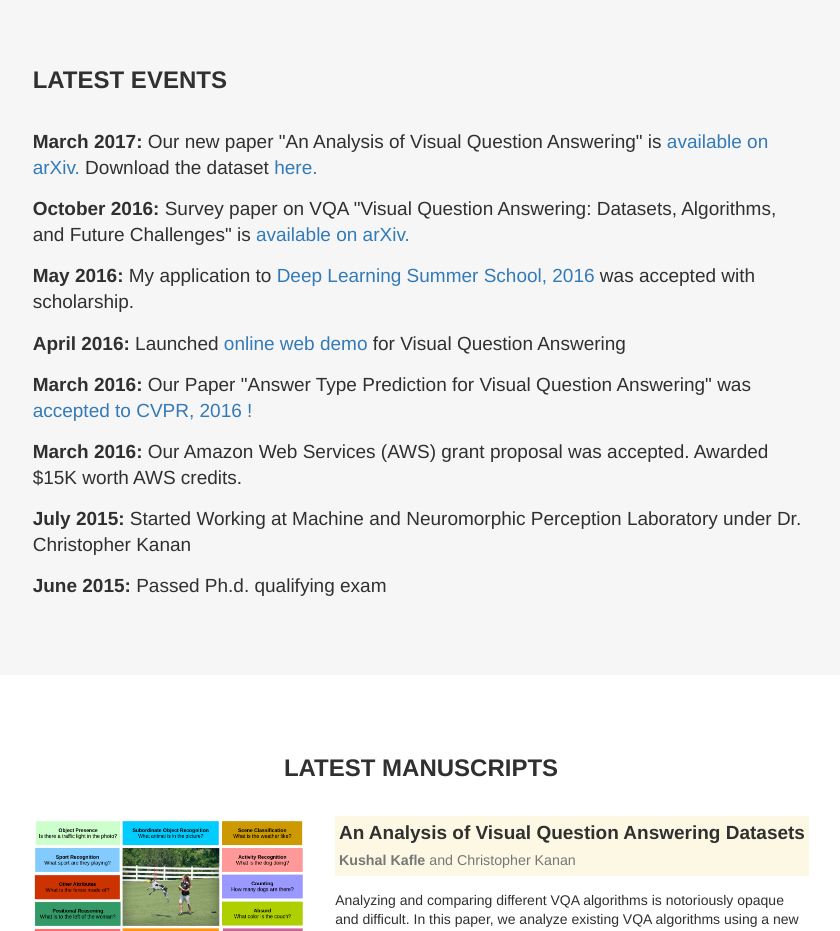
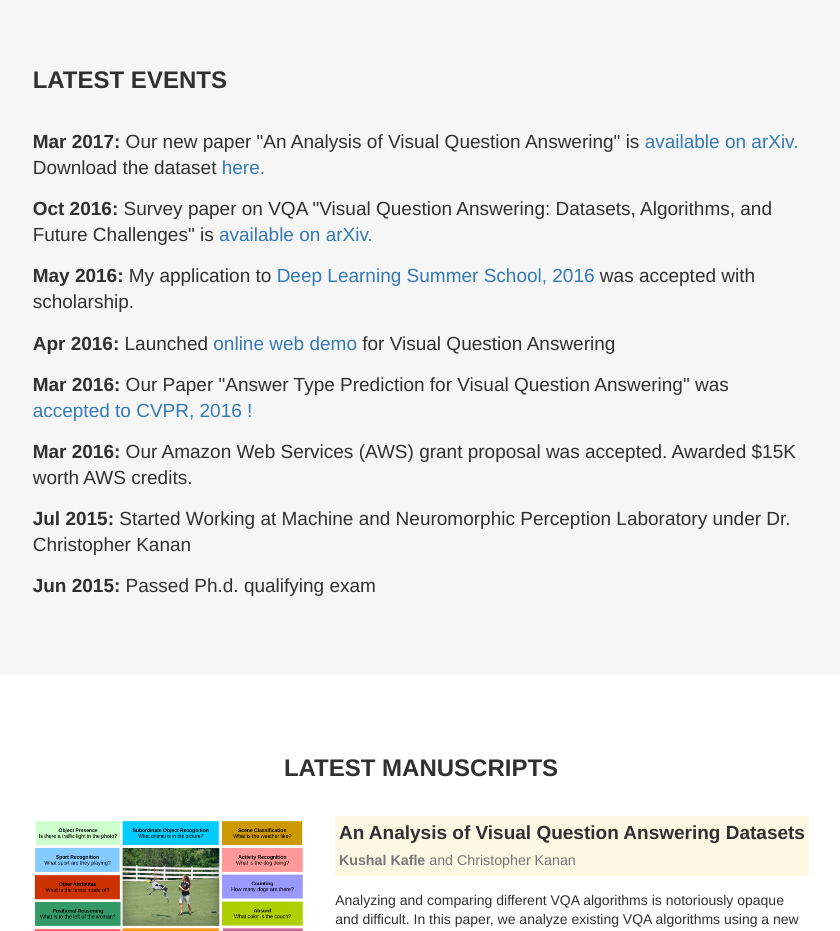
Before and after one commit to kushalkafle/kushalkafle.github.io, a plain HTML site: page index.html in a window 1280 px wide. Shown: the part 860-1791 px from the top of the page, without its empty margins (219-1059 px from the left). Drawn offline with nearby package versions, Linux system fonts and the light colour scheme.

Commit message:
three letter acronyms for month

```diff
--- a/index.html
+++ b/index.html
@@ -271,14 +271,14 @@
     <div class="col-sm-8 col-sm-offset-2">
 
         <h2>Latest Events</h2><br>
-    <h4><strong>March 2017:</strong> Our new paper "An Analysis of Visual Question Answering" is <a href="https://arxiv.org/abs/1703.09684" target="_blank">available on arXiv.</a> Download the dataset <a href=" https://drive.google.com/file/d/0Bxky2G3DfeTMWXREV20xZE93Rnc/view?usp=sharing" target="_blank"> here.</a></h4>
-    <h4><strong>October 2016:</strong> Survey paper on VQA "Visual Question Answering: Datasets, Algorithms, and Future Challenges" is <a href="https://arxiv.org/abs/1610.01465">available on arXiv.</a></h4>
+    <h4><strong>Mar 2017:</strong> Our new paper "An Analysis of Visual Question Answering" is <a href="https://arxiv.org/abs/1703.09684" target="_blank">available on arXiv.</a> Download the dataset <a href=" https://drive.google.com/file/d/0Bxky2G3DfeTMWXREV20xZE93Rnc/view?usp=sharing" target="_blank"> here.</a></h4>
+    <h4><strong>Oct 2016:</strong> Survey paper on VQA "Visual Question Answering: Datasets, Algorithms, and Future Challenges" is <a href="https://arxiv.org/abs/1610.01465">available on arXiv.</a></h4>
     <h4><strong>May 2016:</strong> My application to <a href = "https://sites.google.com/site/deeplearningsummerschool2016/" target="_blank"> Deep Learning Summer School, 2016 </a>was accepted with scholarship.</h4>
-    <h4><strong>April 2016:</strong> Launched <a href="http://askimage.org" target="_blank">online web demo</a> for Visual Question Answering </h4>
-    <h4><strong>March 2016:</strong> Our Paper "Answer Type Prediction for Visual Question Answering" was <a href="http://www.cv-foundation.org/openaccess/content_cvpr_2016/html/Kafle_Answer-Type_Prediction_for_CVPR_2016_paper.html" target="_blank">accepted to CVPR, 2016 !</a> </h4>
-    <h4><strong>March 2016:</strong> Our Amazon Web Services (AWS) grant proposal was accepted. Awarded $15K worth AWS credits.</h4>
-      <h4><strong>July 2015:</strong> Started Working at Machine and Neuromorphic Perception Laboratory under Dr. Christopher Kanan </h4>
-    <h4><strong>June 2015:</strong> Passed Ph.d. qualifying exam</h4>
+    <h4><strong>Apr 2016:</strong> Launched <a href="http://askimage.org" target="_blank">online web demo</a> for Visual Question Answering </h4>
+    <h4><strong>Mar 2016:</strong> Our Paper "Answer Type Prediction for Visual Question Answering" was <a href="http://www.cv-foundation.org/openaccess/content_cvpr_2016/html/Kafle_Answer-Type_Prediction_for_CVPR_2016_paper.html" target="_blank">accepted to CVPR, 2016 !</a> </h4>
+    <h4><strong>Mar 2016:</strong> Our Amazon Web Services (AWS) grant proposal was accepted. Awarded $15K worth AWS credits.</h4>
+      <h4><strong>Jul 2015:</strong> Started Working at Machine and Neuromorphic Perception Laboratory under Dr. Christopher Kanan </h4>
+    <h4><strong>Jun 2015:</strong> Passed Ph.d. qualifying exam</h4>
     </div>
     </div>
         </div>
```
Also changed, not shown: linkedin.png (deleted).
